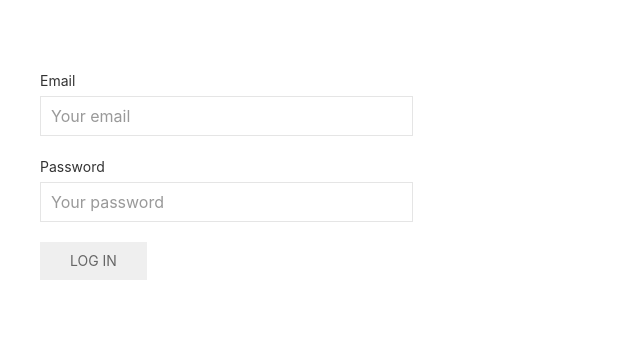
After one commit to chanchavac2022/login-system, a PHP site: page /register.php in a window 1280 px wide. The commit adds this page. Shown: the top 349 px of the page, without its empty margins (0-640 px from the left). Run offline with PHP 8.4, Linux system fonts and the light colour scheme; some libraries are stand-ins or nearby versions.

Commit message:
footer and config files, created login.php and register.php

```diff
--- /dev/null
+++ b/include/config.php
@@ -0,0 +1,5 @@
+<?php
+  if(!defined("__CONFIG__")){
+    exit("Permission needed to access this file");
+  }
+?>
--- /dev/null
+++ b/include/footer.php
@@ -0,0 +1,5 @@
+  <!-- JQuery -->
+  <script src="https://cdnjs.cloudflare.com/ajax/libs/jquery/3.4.1/jquery.min.js"></script>
+  <!-- UIkit JS -->
+  <script src="https://cdn.jsdelivr.net/npm/uikit@3.3.7/dist/js/uikit.min.js"></script>
+  <script src="https://cdn.jsdelivr.net/npm/uikit@3.3.7/dist/js/uikit-icons.min.js"></script>
--- /dev/null
+++ b/register.php
@@ -0,0 +1,42 @@
+<?php
+  define("__CONFIG__", true);
+  require_once "include/config.php";
+?>
+<!DOCTYPE html>
+<html lang="en">
+  <head>
+    <meta charset="utf-8">
+    <meta http-equiv="X.UA.Compatible" content="IE=edge">
+    <meta name="robots" content="follow">
+    <meta name="viewport" content="width=device-width, initial-scale=1">
+    <title>Login Page</title>
+
+    <!-- UIkit CSS -->
+    <link rel="stylesheet" href="https://cdn.jsdelivr.net/npm/uikit@3.3.7/dist/css/uikit.min.css" />
+  </head>
+    <body>
+      <div class="uk-section uk-container">
+        <div class="uk-grid uk-child-width-1-3@s uk-child-width-1-1" uk-grid>
+          <form class="uk-form-stacked js-login">
+            <div class="uk-margin">
+                <label class="uk-form-label" for="form-stacked-text">Email</label>
+                <div class="uk-form-controls">
+                    <input class="uk-input" required="required" type="email" placeholder="Your email">
+                </div>
+            </div>
+            <div class="uk-margin">
+                <label class="uk-form-label" for="form-stacked-text">Password</label>
+                <div class="uk-form-controls">
+                    <input class="uk-input" required="required" type="password" placeholder="Your password">
+                </div>
+            </div>
+            <div class="uk-margin">
+                <button class="uk-button uk-button default" type="submit">Log In</button>
+            </div>
+          </form>
+        </div>
+      </div>
+
+      <?php require_once "include/footer.php"; ?>
+  </body>
+</html>
```
Also changed, not shown: index.php (+3 -49 lines), login.php (added, +42 -0 lines).
